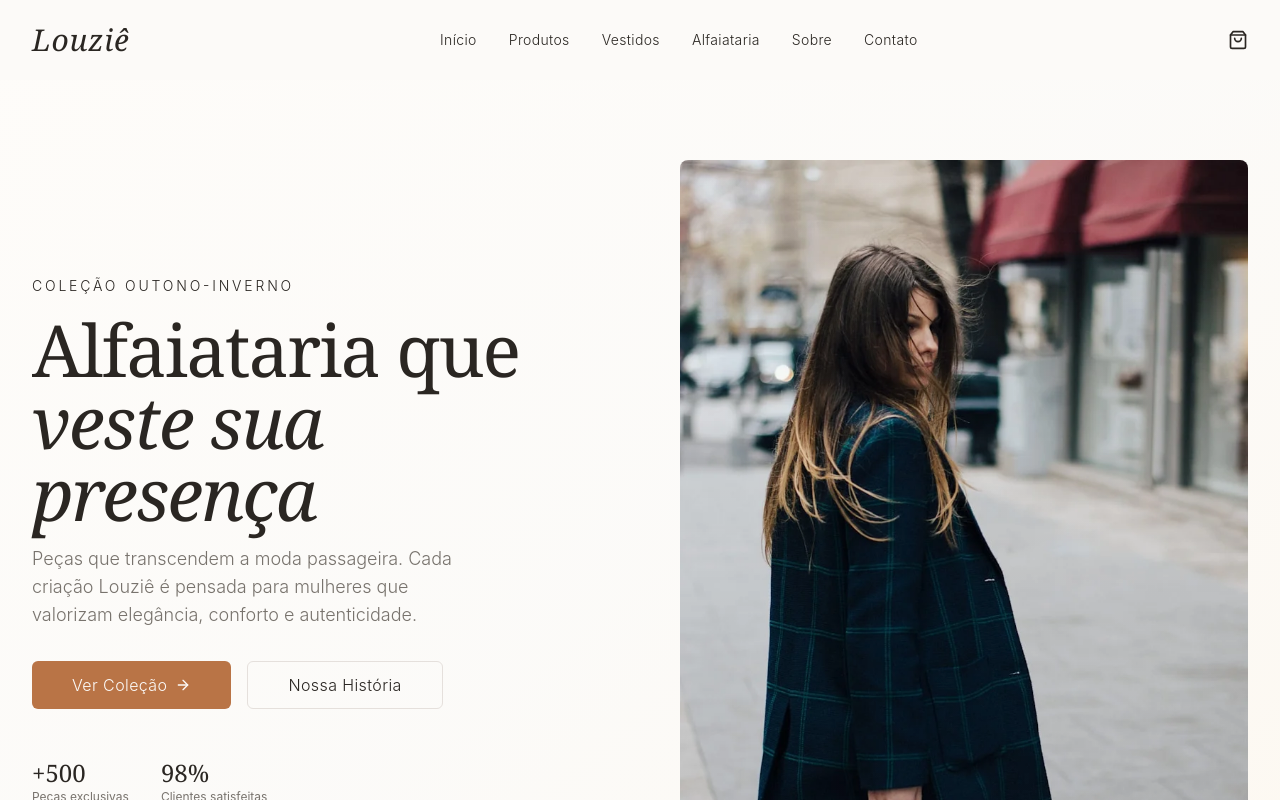
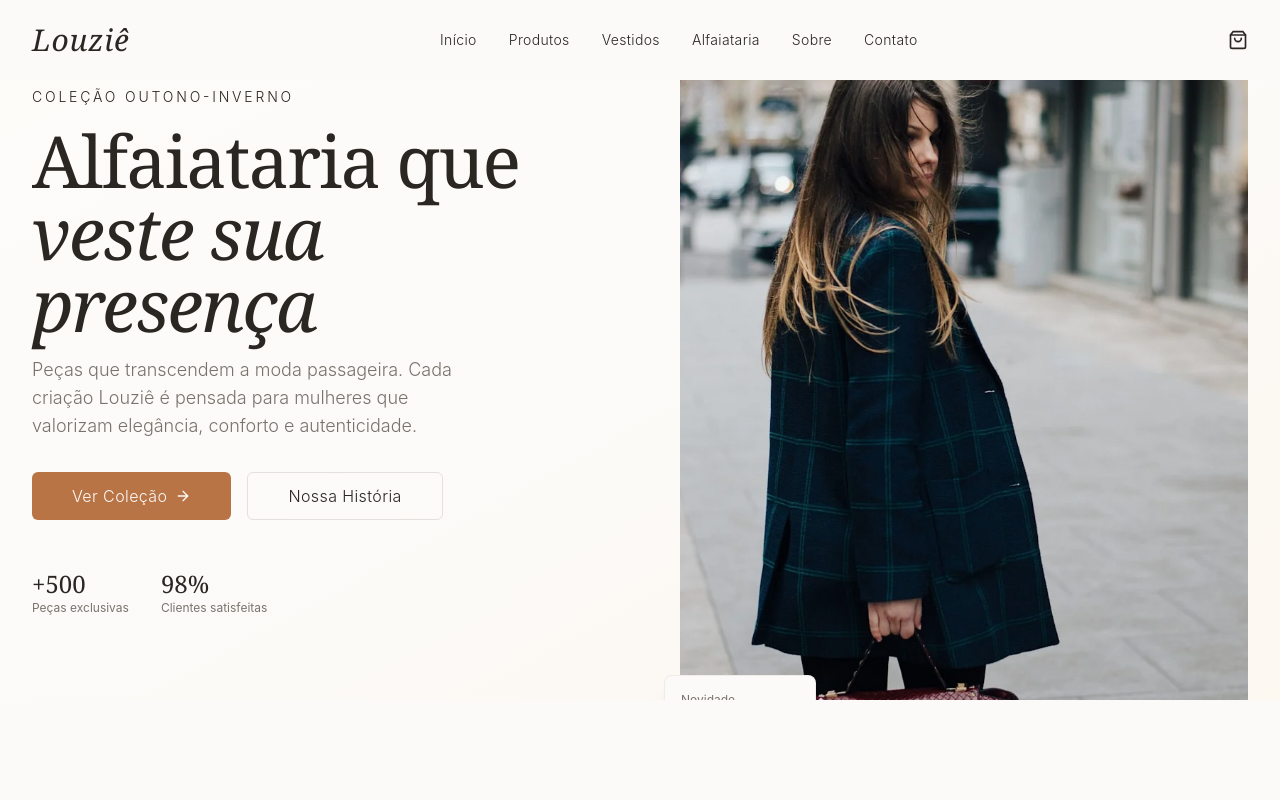
Before and after one commit to mateushahndev/louzie, a Next.js app: page / in a window 1280 px wide. Shown: the top 800 px of the page. Built offline with nearby package versions, Linux system fonts and the light colour scheme.

Commit message:
fix: limitando o tamanho da hero para mockup

```diff
--- a/src/components/sections/hero-section.tsx
+++ b/src/components/sections/hero-section.tsx
@@ -6,7 +6,7 @@ import { Button } from '@/components/ui/button'
 
 export function HeroSection() {
   return (
-    <section className="relative min-h-screen max-h-[1080px] flex items-center bg-cream-50 overflow-hidden">
+    <section className="relative h-[600px] md:h-[700px] flex items-center bg-cream-50 overflow-hidden">
       <div className="absolute inset-0 bg-gradient-to-br from-cream-50 via-background to-cream-100" />
 
       <div className="container mx-auto px-4 sm:px-6 lg:px-8 py-32 md:py-40 relative z-10">
```
